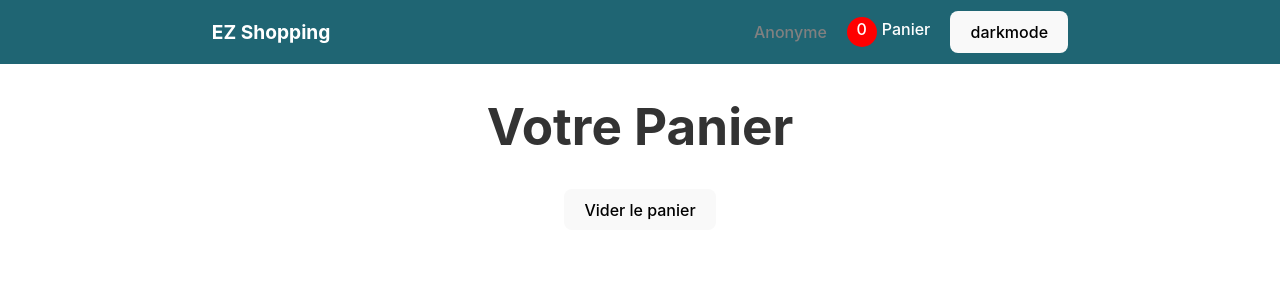
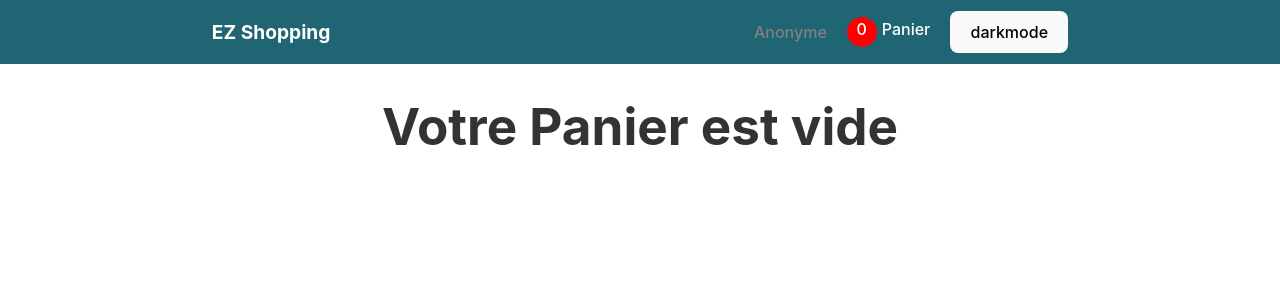
Before and after one commit to darkeo/React-Projet-semaine-3-Florian-Yasmine-Leo, a React (Vite) app in the folder Ez shopping/: page /cart in a window 1280 px wide. Shown: the top 300 px of the page. Built offline with nearby package versions, Linux system fonts and the light colour scheme.

Commit message:
Condition pour l'apparition du panier

```diff
--- a/Ez shopping/src/pages/Cart/Cart.jsx
+++ b/Ez shopping/src/pages/Cart/Cart.jsx
@@ -1,17 +1,20 @@
-import { useDispatch } from 'react-redux';
+import { useDispatch, useSelector } from 'react-redux';
 import CartList from '../../component/CartList/CartList';
 import './Cart.scss';
 import { removeAllItems } from '../../store/slices/cartSlice';
+import { selectCart } from '../../store/selectors/cartSelectors';
 
 export default function Cart() {
   const dispatch = useDispatch();
+  const cart = useSelector(selectCart);
 
   const handleClick = () => {
     dispatch(removeAllItems());
   };
   return (
     <div style={{ minHeight: '100vh' }}>
-      <h1>Votre Panier</h1>
+      {cart.length > 0 ? <h1>Votre Panier</h1> : <h1>Votre Panier est vide</h1>}
+      {cart.length > 0 && (
         <button
           onClick={() => {
             handleClick();
@@ -19,6 +22,8 @@ export default function Cart() {
         >
           Vider le panier
         </button>
+      )}
+
       <CartList />
     </div>
   );
```
Lines whose indentation alone changed are shown as unchanged.
